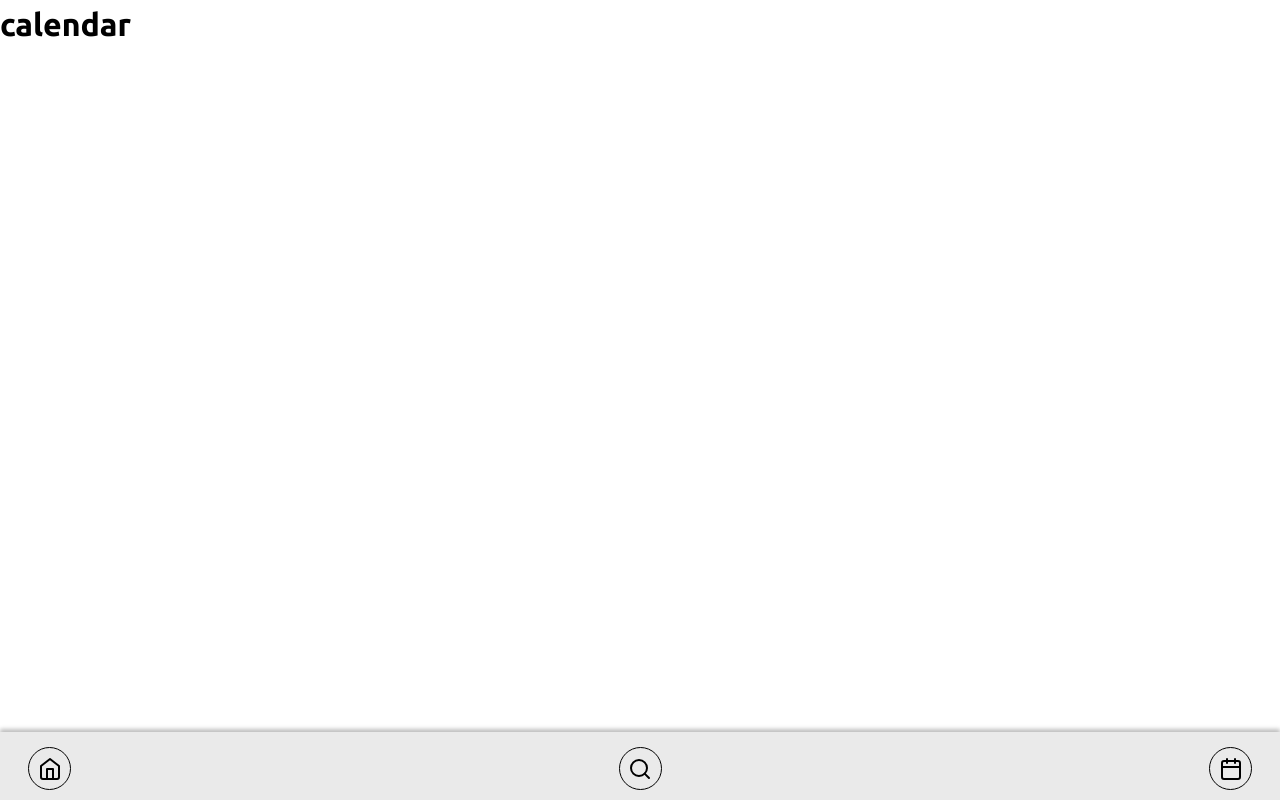
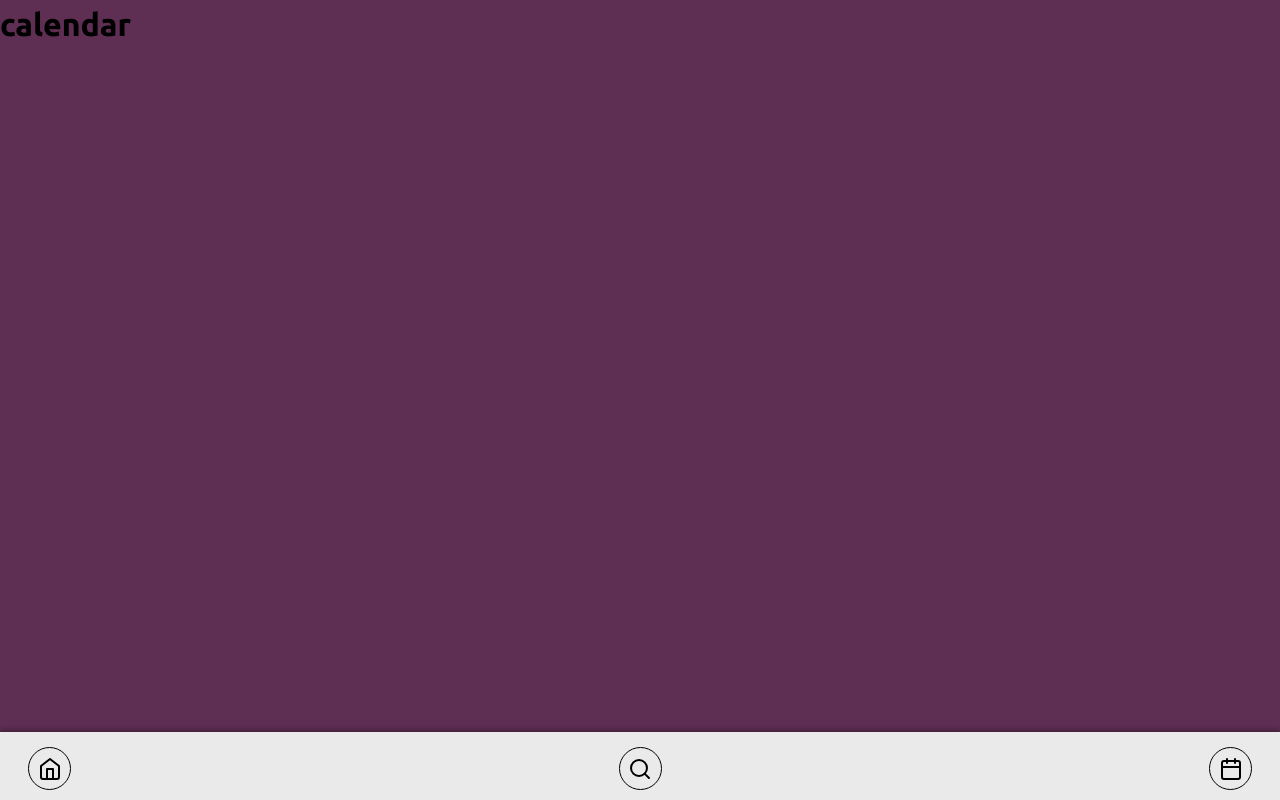
Before and after one commit to RoWaBo/rts-terminsopgave, a React (Create React App) app: page /kalender in a window 1280 px wide. Built offline with nearby package versions, Linux system fonts and the light colour scheme.

Commit message:
Created MainLayout and added to App

```diff
--- a/src/App.js
+++ b/src/App.js
@@ -4,12 +4,13 @@ import Calendar from './pages/Calendar'
 import Search from './pages/Search'
 import Login from "./pages/Login";
 import Navigation from "./components/Navigation";
+import MainLayout from "./components/MainLayout";
 
 function App() {
   const { pathname } = useLocation();
 
   return (
-    <>
+    <MainLayout>
       <Routes>
         <Route path="/" element={<Activities />}></Route>
         <Route path="/soeg" element={<Search />}></Route>
@@ -18,7 +19,7 @@ function App() {
       {pathname !== '/logind' && (
         <Navigation />
       )}
-    </>
+    </MainLayout>
   );
 }
 
--- /dev/null
+++ b/src/components/MainLayout.js
@@ -0,0 +1,22 @@
+import { css } from "@emotion/react";
+import { colors } from "../style/style";
+/** @jsxImportSource @emotion/react */
+
+const MainLayout = ({ children }) => {
+
+    const mainStyle = css`
+        width: 100vw;
+        height: 100%;
+        min-height: 100vh;
+        background-color: ${colors.purple};
+        overflow-x: hidden;
+    `
+
+    return (
+        <main css={mainStyle}>
+            {children}
+        </main>
+    );
+}
+
+export default MainLayout;
--- a/src/style/index.css
+++ b/src/style/index.css
@@ -17,9 +17,6 @@ code {
 }
 
 /* === Boilerplate === */
-#root {
-  overflow-x: hidden;
-}
 * {
   margin: 0;
   padding: 0;
```
